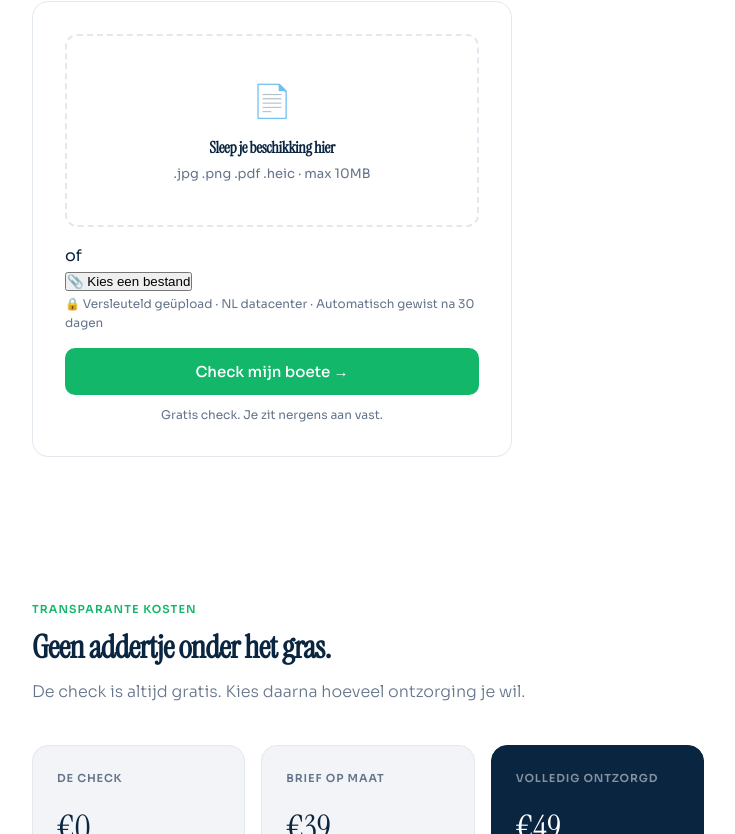
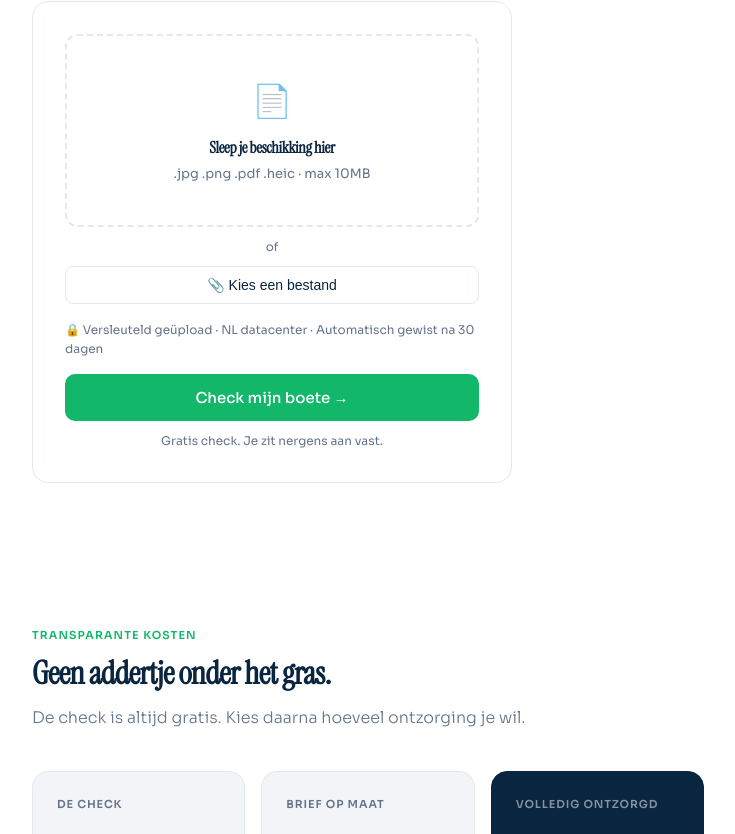
Before and after one commit to DickGroen/BOETECHECK, a Next.js app in the folder boetecheck/: page / in a window 1280 px wide. Shown: the part 1990-2824 px from the top of the page, without its empty margins (272-1007 px from the left). Built offline with nearby package versions, Linux system fonts and the light colour scheme.

Commit message:
Update UploadFlow styles for dropzone and buttons
Removed margin-bottom from dropzone and added styles for chooseFileBtn and orDivider.

```diff
--- a/boetecheck/src/components/UploadFlow.module.css
+++ b/boetecheck/src/components/UploadFlow.module.css
@@ -81,7 +81,7 @@
   text-align: center;
   cursor: pointer;
   transition: border-color 0.2s, background 0.2s;
-  margin-bottom: 16px;
+  margin-bottom: 0;
 }
 
 .dropzone:hover {
@@ -110,6 +110,32 @@
   font-size: 13px;
   color: var(--muted);
   margin: 0;
+}
+
+/* ── Of-scheider + knop ── */
+.orDivider {
+  text-align: center;
+  font-size: 12px;
+  color: var(--muted);
+  margin: 10px 0;
+}
+
+.chooseFileBtn {
+  width: 100%;
+  background: none;
+  border: 1px solid var(--border, #E3E8EF);
+  border-radius: 8px;
+  padding: 10px;
+  font-size: 14px;
+  color: var(--navy);
+  cursor: pointer;
+  margin-bottom: 16px;
+  transition: border-color 0.2s, background 0.2s;
+}
+
+.chooseFileBtn:hover {
+  border-color: var(--green);
+  background: #F6FEF9;
 }
 
 /* ── File preview ── */
```
